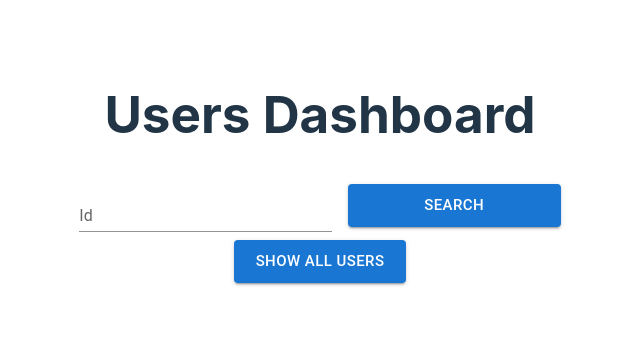
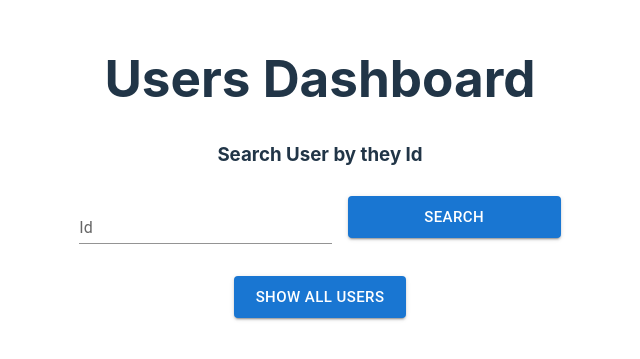
Before and after one commit to JesusSantosCapote/Jes-s-Santos-Capote-Option-1---Coding-exercise-C-_JS-124-, a React (Vite) app in the folder frontend/: page / in a window 1280 px wide. Shown: the part 233-592 px from the top of the page, without its empty margins (320-960 px from the left). Built offline with nearby package versions, Linux system fonts and the light colour scheme.

Commit message:
UserById component added

```diff
--- a/frontend/src/App.jsx
+++ b/frontend/src/App.jsx
@@ -1,13 +1,14 @@
 import './App.css';
-import TextInputWithButton from './components/TextInputWithButton';
+import UserById from './components/UserById';
 import AllUsers from './components/AllUsers';
+
 
 
 function App() {
   return (
     <div>
       <h1>Users Dashboard</h1>
-      <TextInputWithButton button_text={"Search"} input_label={"Id"} hanldeClick={()=>{}}/>
+      <UserById/>
       <AllUsers/>
     </div>
   )
--- a/frontend/src/components/AllUsers.jsx
+++ b/frontend/src/components/AllUsers.jsx
@@ -1,5 +1,5 @@
 import React, {useEffect, useState} from "react";
-import UserTable from "./Table";
+import UserTable from "./UserTable";
 import Button from '@mui/material/Button';
 import axios from '../axios'
 
--- a/frontend/src/components/TextInputWithButton.jsx
+++ /dev/null
@@ -1,20 +0,0 @@
-import * as React from 'react';
-import Box from '@mui/material/Box';
-import TextField from '@mui/material/TextField';
-import Button from '@mui/material/Button';
-
-export default function TextInputWithButton({button_text, input_label, handleClick}) {
-  return (
-    <Box
-      component="form"
-      sx={{
-        '& > :not(style)': { m: 1, width: '25ch' },
-      }}
-      noValidate
-      autoComplete="off"
-    >
-      <TextField id="outlined-basic" label={input_label} variant="standard" />
-      <Button size='large' variant="contained" onClick={() => handleClick()}>{button_text}</Button>
-    </Box>
-  );
-}
--- /dev/null
+++ b/frontend/src/components/UserById.jsx
@@ -0,0 +1,40 @@
+import {useState} from 'react';
+import Box from '@mui/material/Box';
+import TextField from '@mui/material/TextField';
+import Button from '@mui/material/Button';
+import UserTable from './UserTable';
+import axios from '../axios'
+
+export default function UserById() {
+  const [input, setInput] = useState("")
+  const [isShowing, setShow] = useState(false);
+  const [data, setData] = useState({})
+
+  const handleClick = async (id) => {
+    axios
+    .get(`/users/${id}`)
+    .then(response => {setData(response.data)});
+    setShow(true)
+  }
+
+  return (
+    <div>
+      <h3>Search User by they Id</h3>
+      <Box
+        component="form"
+        sx={{
+          '& > :not(style)': { m: 1, width: '25ch' },
+        }}
+        noValidate
+        autoComplete="off"
+      >
+        <TextField id="outlined-basic" label="Id" variant="standard"
+        onChange={e => setInput(e.target.value)}
+        />
+        <Button size='large' variant="contained" onClick={() => handleClick(input)}>Search</Button>
+      </Box>
+      <br/>
+      {isShowing && <UserTable data={[data]}/>}
+    </div>
+  );
+}
```
Also changed, not shown: frontend/src/components/UserTable.jsx (renamed from frontend/src/components/table.jsx).
